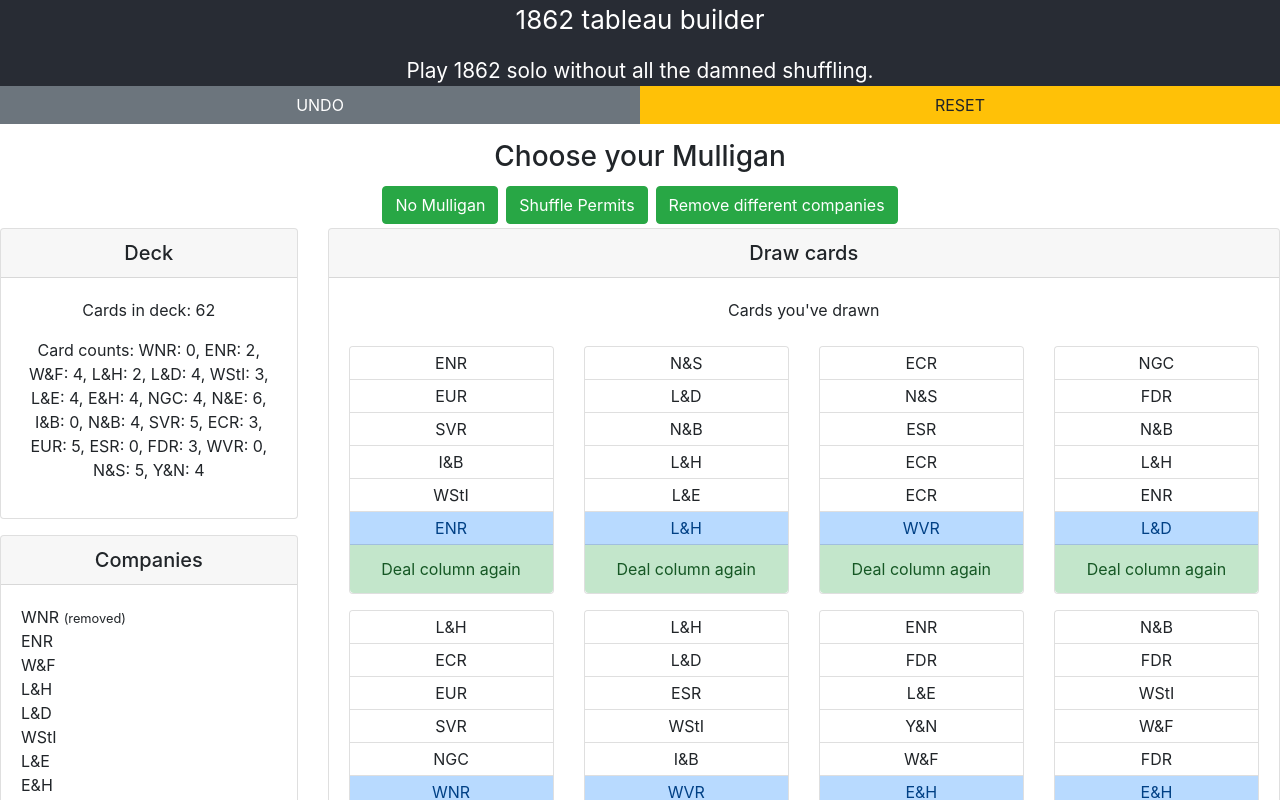
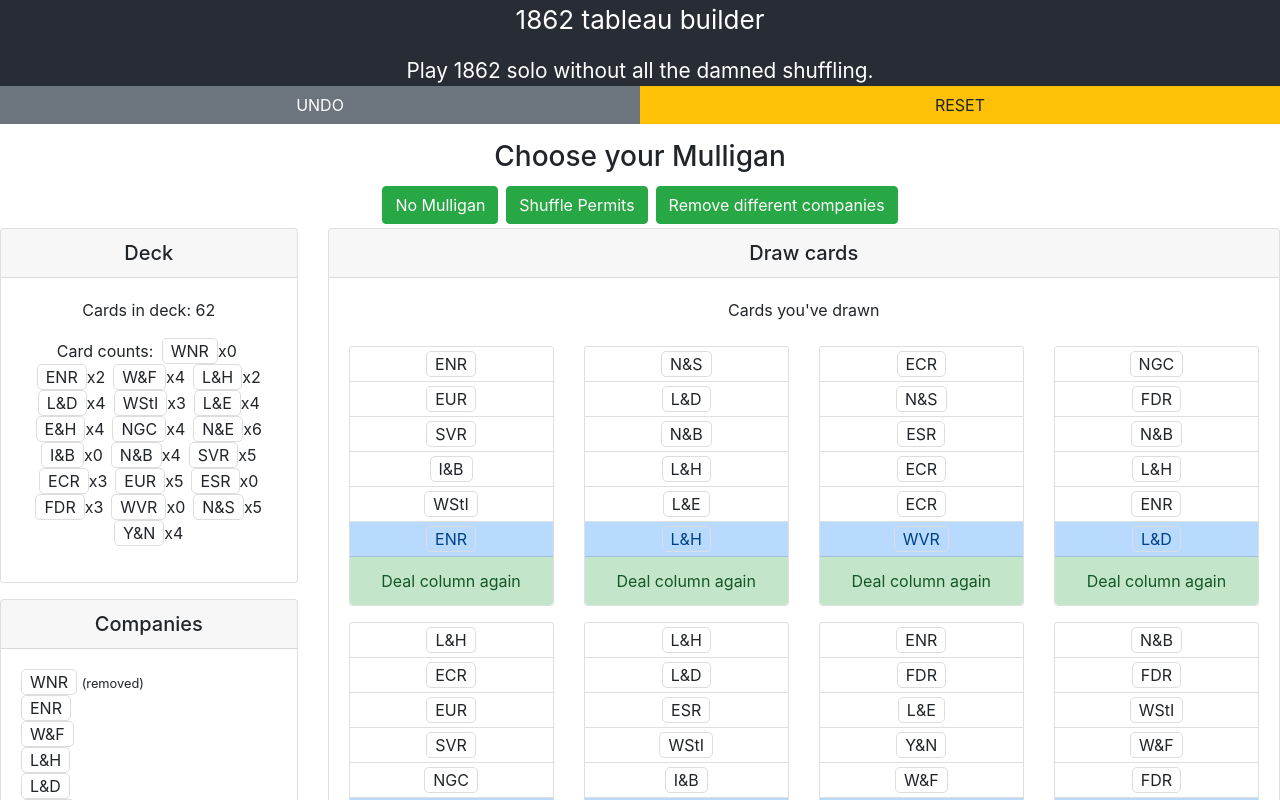
Before and after one commit to hcarver/1862-tableau, a React (Create React App) app: page / in a window 1280 px wide. Both pictures are taken after a click on the button "Easy (10 columns)". Shown: the top 800 px of the page. Built offline with nearby package versions, Linux system fonts and the light colour scheme.

Commit message:
Add a component for a single company

```diff
--- a/src/App.css
+++ b/src/App.css
@@ -35,3 +35,12 @@
     transform: rotate(360deg);
   }
 }
+
+.stock-card {
+  border: #DDD 1px solid;
+  border-radius: 5px;
+}
+
+.stock-card-text {
+  padding: 3px 8px;
+}
--- a/src/App.js
+++ b/src/App.js
@@ -6,6 +6,7 @@ import { SELECT_TABLEAU_SIZE_PHASE, SELECT_MULLIGAN_PHASE, NORMAL_PLAY_PHASE } f
 import { useLocalStorageForHistory } from './imperative_shell/hooks'
 
 import ActiveCompanyDisplay from './cpts/ActiveCompanyDisplay'
+import Company from './cpts/Company'
 import Card from './cpts/Card'
 import Hand from './cpts/Hand'
 import Charters from './cpts/Charters'
@@ -22,7 +23,12 @@ const DeckDisplay = ({deck}) => {
     <p>
       Card counts:
       {" "}
-      {COMPANIES.map(company => `${company}: ${deck.current_count(company)}`).join(", ")}
+      {COMPANIES.map(company => <span className="d-inline-block px-1">
+        <Company company={company} />
+        x
+        {deck.current_count(company)}
+        </span>)
+      }
     </p>
     { deck.overflow_pile.length > 0 &&
         <p>Overflow cards:
--- a/src/cpts/ActiveCompanyDisplay.jsx
+++ b/src/cpts/ActiveCompanyDisplay.jsx
@@ -2,6 +2,7 @@ import React from 'react'
 
 import Card from './Card'
 import COMPANIES from '../fn_core/companies'
+import Company from './Company'
 
 const ActiveCompanyDisplay = ({appState, pushNewState, showActions = true}) => {
   const deck = appState.deck
@@ -54,7 +55,7 @@ const ActiveCompanyDisplay = ({appState, pushNewState, showActions = true}) => {
         }
 
         return <li>
-          {company}
+          <Company company={company}/>
           {" "}
           <small>{status}</small>
           {" "}
--- a/src/cpts/CardSet.jsx
+++ b/src/cpts/CardSet.jsx
@@ -1,4 +1,6 @@
 import React from 'react'
+
+import Company from './Company'
 
 const CardSet = ({card_set, actions_per_card = []}) => {
   const companies = card_set.company_list()
@@ -9,7 +11,7 @@ const CardSet = ({card_set, actions_per_card = []}) => {
     )
 
     return <div>
-      {company}
+      <Company company={company} />
       {" x "}
       {card_set.company_count(company)}
       {actions}
--- /dev/null
+++ b/src/cpts/Company.jsx
@@ -0,0 +1,11 @@
+import React from 'react'
+
+const Company = ({company}) => {
+  return <span className="d-inline-block stock-card">
+    <span className="stock-card-text">
+      {company}
+    </span>
+  </span>
+}
+
+export default Company
--- a/src/cpts/Tableau.jsx
+++ b/src/cpts/Tableau.jsx
@@ -1,6 +1,7 @@
 import React from 'react'
 
 import Card from './Card'
+import Company from './Company'
 import { toCharterButton, toHandButton } from './buttons'
 
 const Tableau = ({appState, pushNewState, mayManipulate = true, columnActions=[]}) => {
@@ -42,7 +43,7 @@ const Tableau = ({appState, pushNewState, mayManipulate = true, columnActions=[]
           }
 
           return <li className={`list-group-item p-1 ${extraClass}`} draggable={lastInColumn} onDragStart={onDragStart} >
-            {c}
+            <Company company={c} />
             {
               mayManipulate && lastInColumn && toHandButton(e => {
                 const new_hand = appState.hand.with_added_card(c)
```
